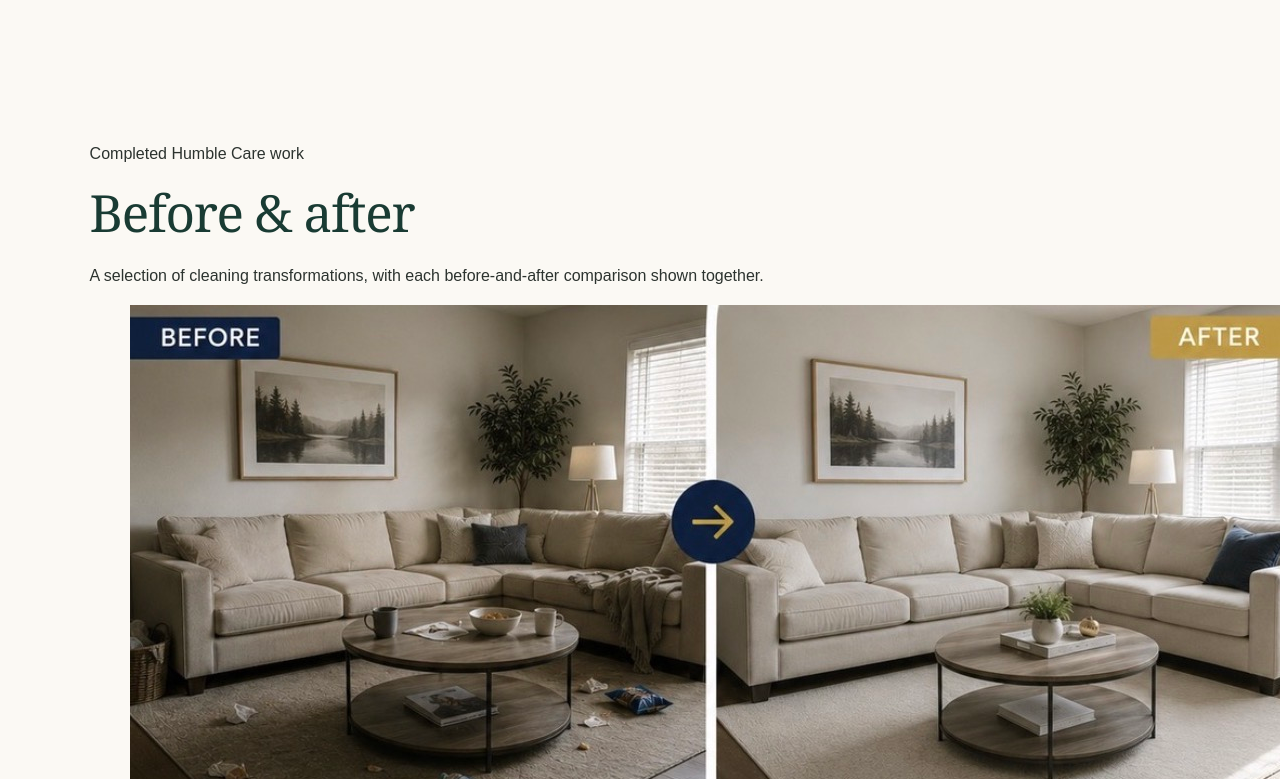
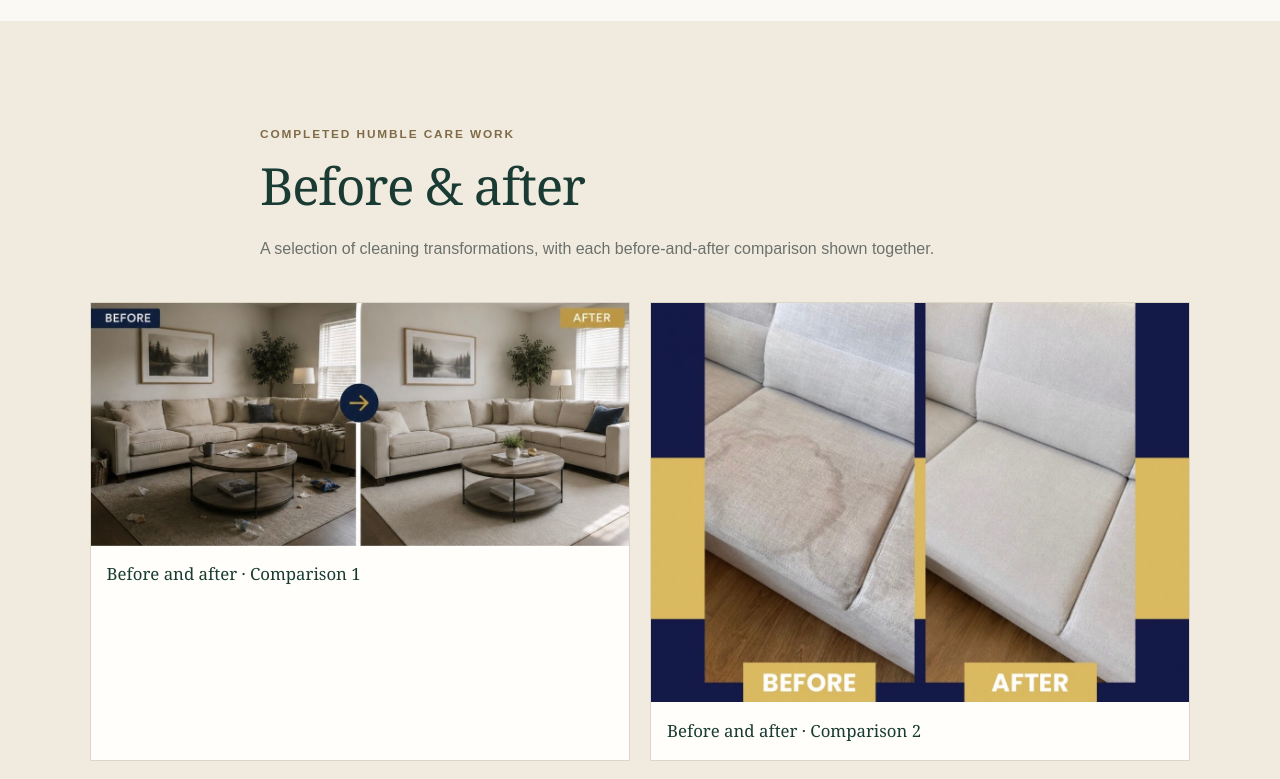
Before and after one commit to nyongsylvester/HumbleCare-Property-Services, a plain HTML site: page services.html in a window 1280 px wide. Shown: the part 1280-2059 px from the top of the page. Drawn offline with Linux system fonts and the light colour scheme.

Commit message:
Update style.css

```diff
--- a/style.css
+++ b/style.css
@@ -499,3 +499,58 @@ footer p {
     transition: none;
   }
 }
+.before-after-gallery {
+  background: var(--hc-cream);
+}
+
+.before-after-intro {
+  max-width: 760px;
+  margin: 0 auto 2.5rem;
+}
+
+.before-after-intro .gallery-eyebrow {
+  margin: 0 0 0.75rem;
+  color: #806b48;
+  font-size: 0.74rem;
+  font-weight: 700;
+  letter-spacing: 0.16em;
+  text-transform: uppercase;
+}
+
+.before-after-intro > p:last-child {
+  max-width: 680px;
+  color: var(--hc-muted);
+}
+
+.before-after-grid {
+  display: grid;
+  grid-template-columns: repeat(2, minmax(0, 1fr));
+  gap: 1.25rem;
+}
+
+.before-after-grid figure {
+  min-width: 0;
+  margin: 0;
+  overflow: hidden;
+  border: 1px solid var(--hc-line);
+  background: #fffefa;
+}
+
+.before-after-grid img {
+  display: block;
+  width: 100%;
+  height: auto;
+}
+
+.before-after-grid figcaption {
+  padding: 0.9rem 1rem;
+  color: var(--hc-forest);
+  font-family: Georgia, "Times New Roman", serif;
+  font-size: 1.05rem;
+}
+
+@media (max-width: 760px) {
+  .before-after-grid {
+    grid-template-columns: 1fr;
+  }
+}
```
